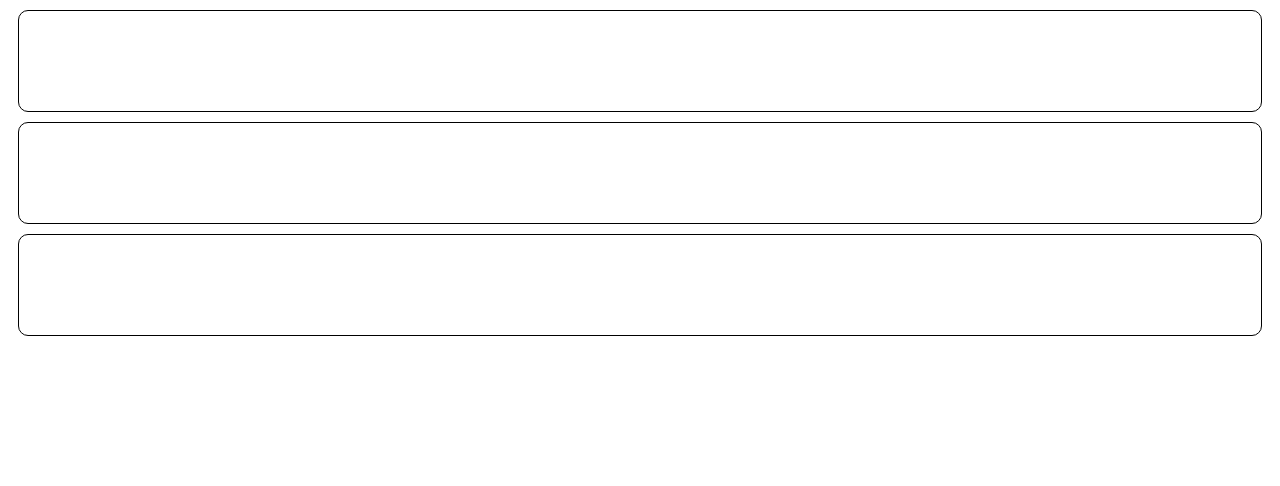
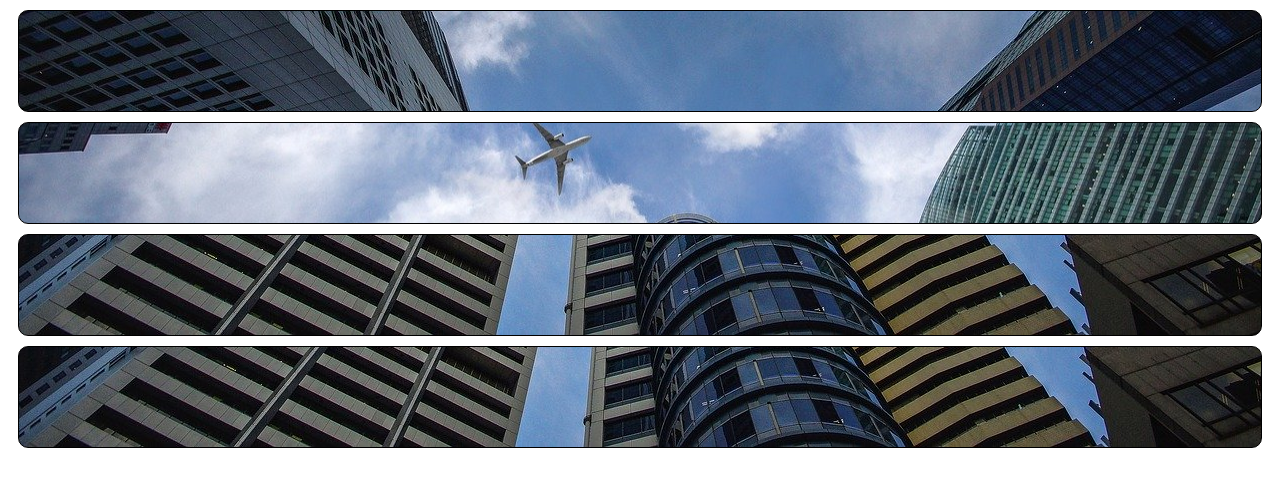
Before and after one commit to MunirIssa11/HTMLeCSS, a plain HTML site: page Exercicios/ex022/fundo003.html in a window 1280 px wide. Drawn offline with Linux system fonts and the light colour scheme.

Commit message:
feito fundo003 e 004

```diff
--- a/Exercicios/ex022/fundo003.html
+++ b/Exercicios/ex022/fundo003.html
@@ -6,21 +6,37 @@
     <title>Posição dos fundos</title>
     <style>
         div.bloco{
+            background-image: url(imagens/wallpaper002.jpg);
             height: 100px;
             border: 1px solid black;
             margin: 10px;
             border-radius: 10px;
         }
+        div#q1{
+            background-position: left top;
+        }
+        div#q2{
+            background-position: left center;
+        }
+        div#q3{
+            background-position: right bottom;
+        }
+        div#q4{
+            background-position: bottom center;
+        }
     </style>
 </head>
 <body>
-    <div class="bloco">
+    <div class="bloco" id="q1">
 
     </div>
-    <div class="bloco">
+    <div class="bloco" id="q2">
 
     </div>
-    <div class="bloco">
+    <div class="bloco" id="q3">
+
+    </div>
+    <div class="bloco" id="q4">
 
     </div>
 </body>
```
Also changed, not shown: Exercicios/ex022/fundo004.html (added, +19 -0 lines).
